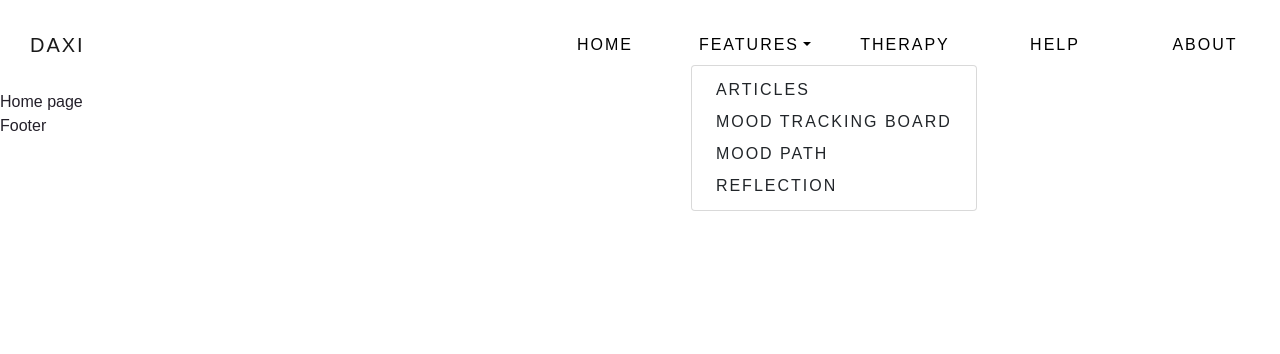
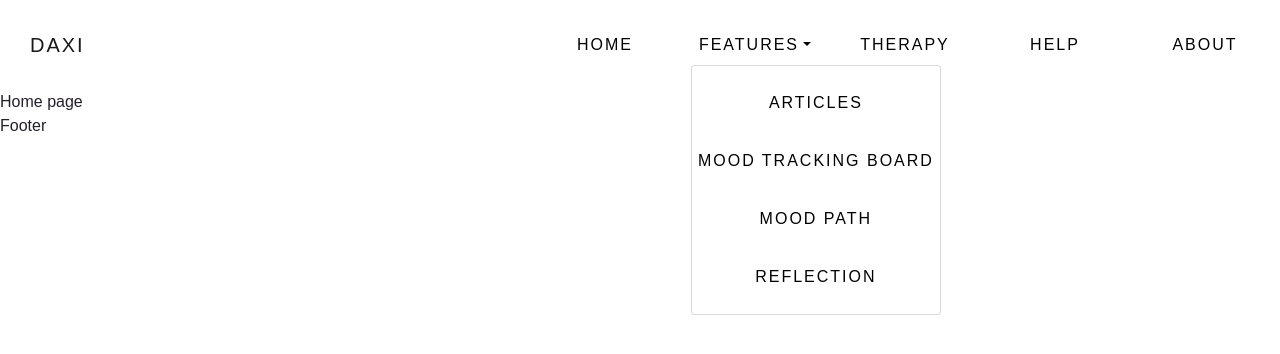
Before and after one commit to shrued/daxi, a React (Create React App) app: page / in a window 1280 px wide. Both pictures are taken after a click on the button "FEATURES". Shown: the top 354 px of the page. Built offline with nearby package versions, Linux system fonts and the light colour scheme.

Commit message:
Dropdown

```diff
--- a/src/components/header/header.js
+++ b/src/components/header/header.js
@@ -13,9 +13,9 @@ export const Logo = styled.p`
 
 export const NavItem = styled.div`
   transition: all 500ms ease-in-out;
-  color: black;
   letter-spacing: 2px;
   text-transform: uppercase;
+  color: black;
   display: flex;
   justify-content: center;
   align-items: center;
@@ -48,3 +48,41 @@ export const NavItem = styled.div`
     width: 100%;
   }
 `;
+
+export const NavDropItem = styled.div`
+  transition: all 500ms ease-in-out;
+  letter-spacing: 2px;
+  text-transform: uppercase;
+  color: black;
+  display: flex;
+  justify-content: center;
+  align-items: center;
+  height: 30px;
+  width: 180px;
+  position: relative;
+  margin: 10px;
+
+  &:before {
+    content: "";
+    position: absolute;
+    width: 0;
+    height: 2px;
+    bottom: 0;
+    left: 0;
+    background-color: #cf93c8;
+    visibility: hidden;
+    transition: all 0.3s ease-in-out;
+  }
+
+  &:hover:before {
+    visibility: visible;
+    width: 100%;
+  }
+
+  @media (max-width: 900px) {
+    display: flex;
+    justify-content: left;
+    padding-left: 10px;
+    width: 100%;
+  }
+`;
--- a/src/components/header/index.js
+++ b/src/components/header/index.js
@@ -1,7 +1,7 @@
 import React from "react";
 import { Navbar, Nav, NavDropdown } from "react-bootstrap";
 
-import { HeaderContainer, Logo, NavItem } from "./header";
+import { HeaderContainer, Logo, NavItem, NavDropItem } from "./header";
 // import logo from "../../images/logo-light.png";
 
 export default function Header() {
@@ -20,15 +20,17 @@ export default function Header() {
               </Nav.Link>
               <NavItem>
                 <NavDropdown title="Features" id="basic-nav-dropdown">
-                  <NavDropdown.Item href="/articles">Articles</NavDropdown.Item>
-                  <NavDropdown.Item href="/moodboard">
-                    Mood Tracking Board
+                  <NavDropdown.Item href="/articles" id="nav-ddown">
+                    <NavDropItem>Articles</NavDropItem>
                   </NavDropdown.Item>
-                  <NavDropdown.Item href="/moodpath">
-                    Mood Path
+                  <NavDropdown.Item href="/moodboard" id="nav-ddown">
+                    <NavDropItem>Mood Tracking Board</NavDropItem>
                   </NavDropdown.Item>
-                  <NavDropdown.Item href="/reflection">
-                    Reflection
+                  <NavDropdown.Item href="/moodpath" id="nav-ddown">
+                    <NavDropItem>Mood Path</NavDropItem>
+                  </NavDropdown.Item>
+                  <NavDropdown.Item href="/reflection" id="nav-ddown">
+                    <NavDropItem>Reflection</NavDropItem>
                   </NavDropdown.Item>
                 </NavDropdown>
               </NavItem>
--- a/src/index.css
+++ b/src/index.css
@@ -18,6 +18,6 @@ code {
   color: black;
 }
 
-/* #basic-nav-dropdown:hover {
-  color: white;
-} */
+#nav-ddown:hover {
+  background-color: white;
+}
```
